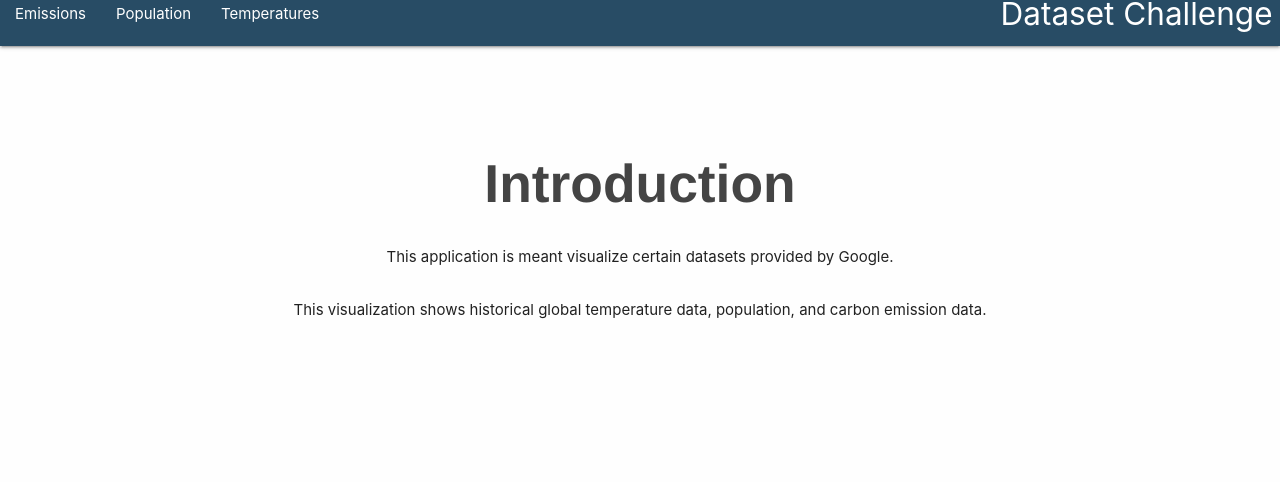
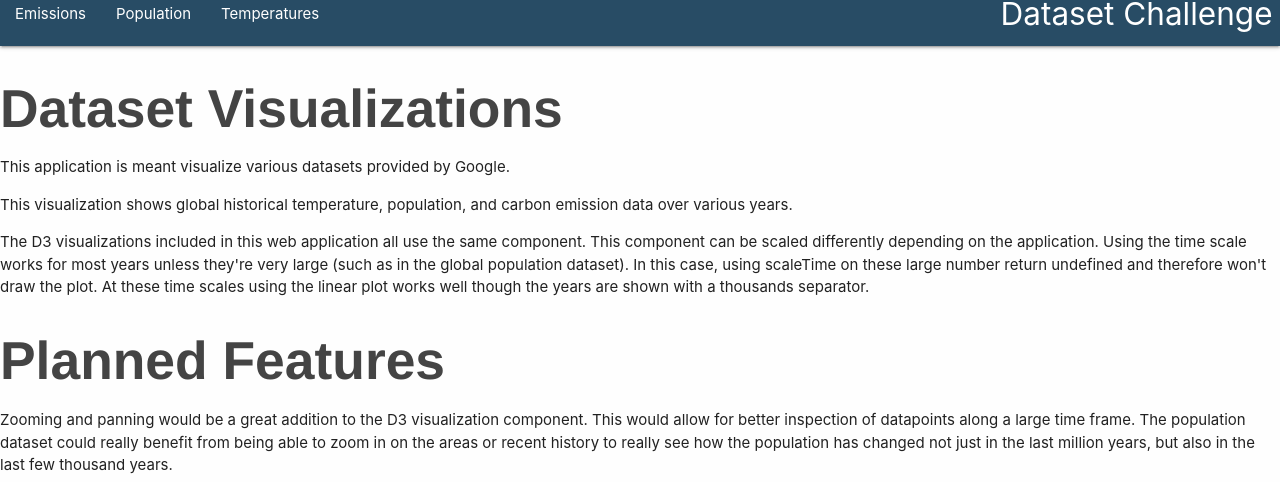
Before and after one commit to JSitter/react_visualizer_challenge, a React app: page / in a window 1280 px wide. Shown: the part 318-800 px from the top of the page. Built offline with nearby package versions, Linux system fonts and the light colour scheme.

Commit message:
add to introductory text

```diff
--- a/src/components/Introduction.js
+++ b/src/components/Introduction.js
@@ -3,11 +3,21 @@ import React, { Component } from 'react';
 class Introduction extends Component {
   render(){
     return (
-      <section id="main">
-        <h2>Introduction</h2>
-        <p>This application is meant visualize certain datasets provided by Google.</p>
-        <p>This visualization shows historical global temperature data, population, and carbon emission data.</p>
-      </section>
+
+
+        <section class="intro-description">
+
+        <h2>Dataset Visualizations</h2>
+        <p>This application is meant visualize various datasets provided by Google.</p>
+        <p>This visualization shows global historical temperature, population, and carbon emission data over various years.</p>
+
+      <p>The D3 visualizations included in this web application all use the same component. This component can be scaled differently depending on the application. Using the time scale works for most years unless they're very large (such as in the global population dataset). In this case, using scaleTime on these large number return undefined and therefore won't draw the plot. At these time scales using the linear plot works well though the years are shown with a thousands separator.
+
+      <h2>Planned Features</h2>
+      Zooming and panning would be a great addition to the D3 visualization component. This would allow for better inspection of datapoints along a large time frame. The population dataset could really benefit from being able to zoom in on the areas or recent history to really see how the population has changed not just in the last million years, but also in the last few thousand years. </p>
+
+        </section>
+
     )
   }
 }
```
